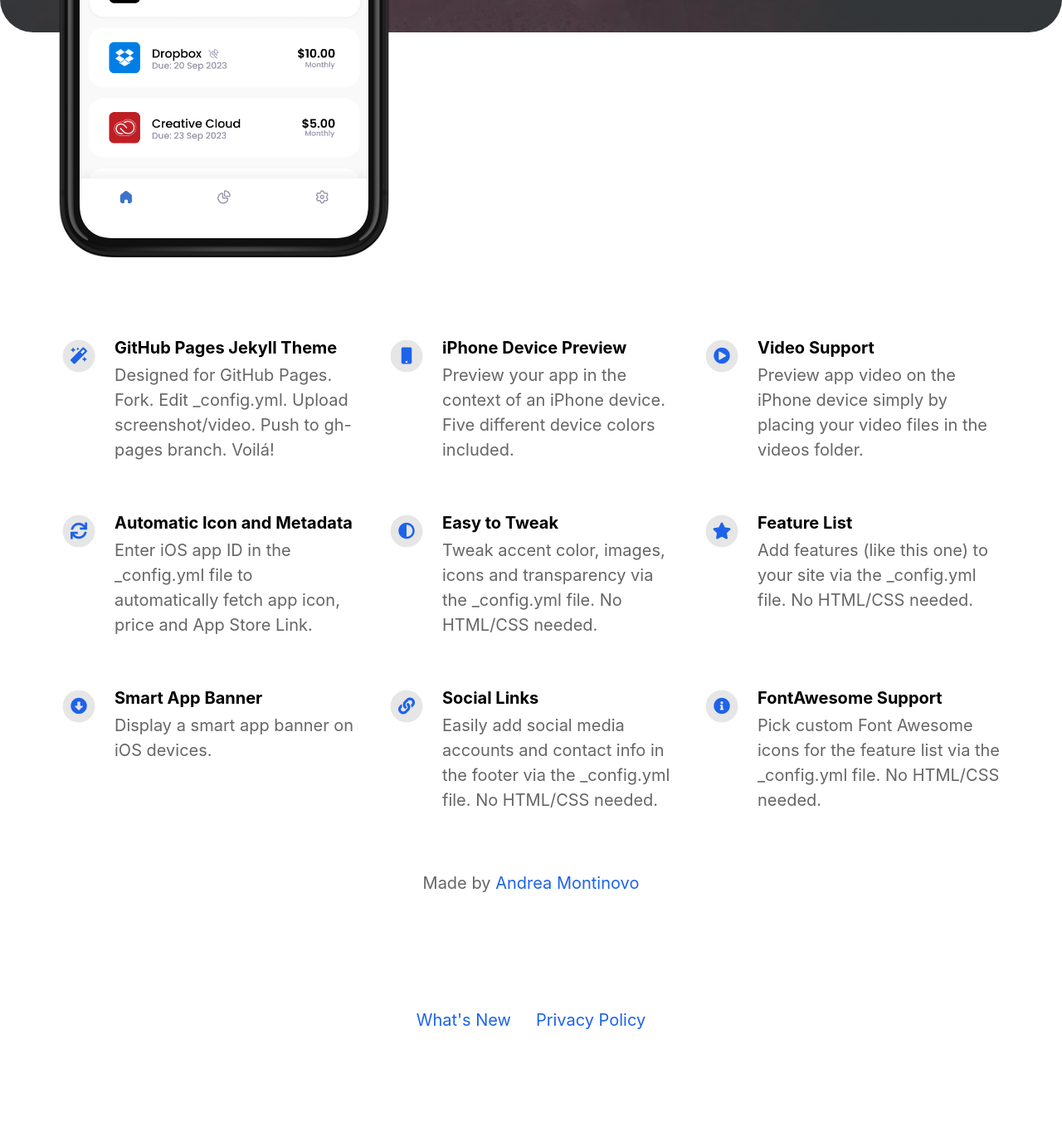
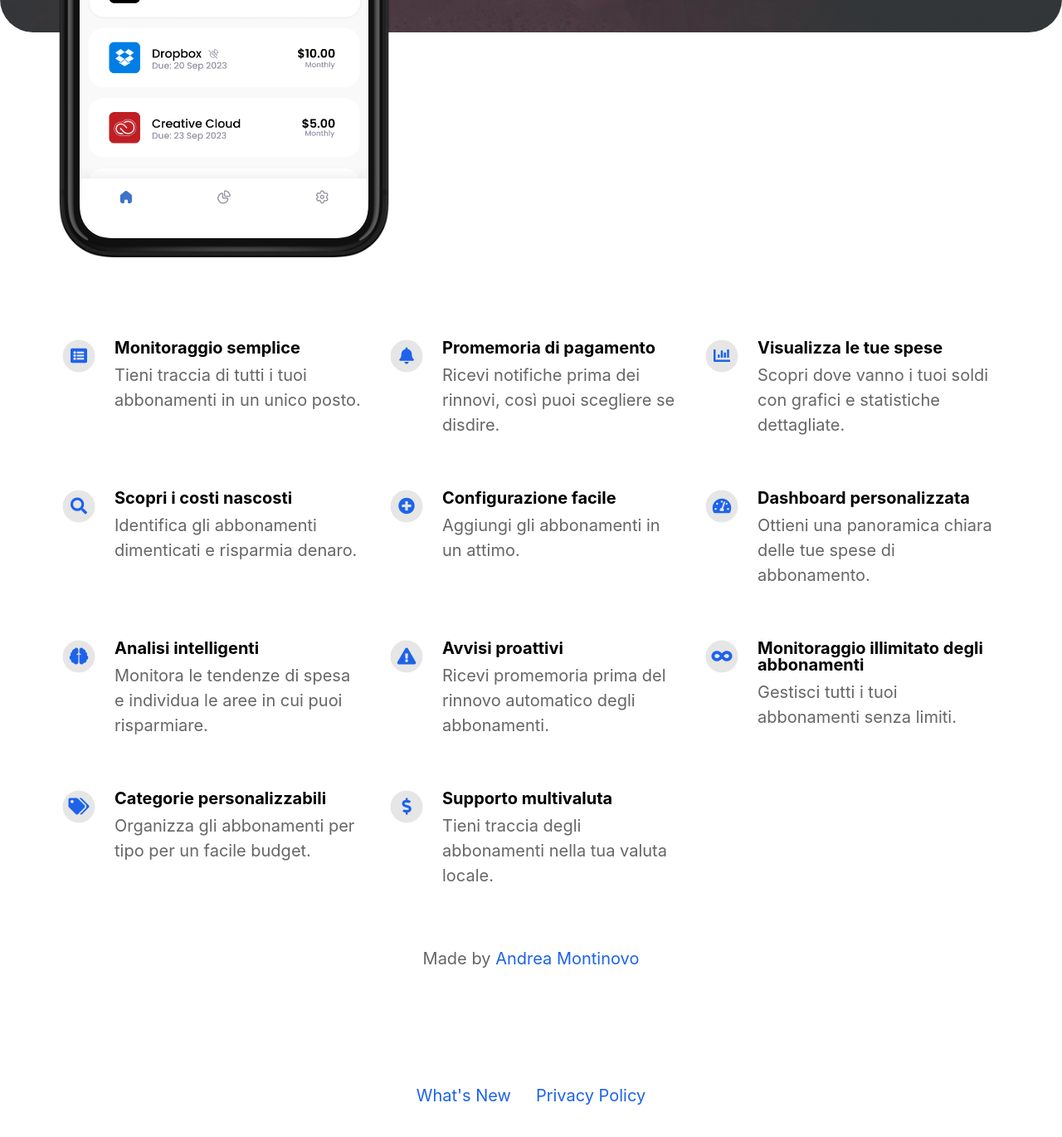
Before and after one commit to AndreaMontinovo/subwebsite, a Jekyll site: the page built from index.html, in a window 1280 px wide and 1400 px high, scrolled down 675 px. Shown: the top 1370 px of the window at 83% size. Built offline with Jekyll 4.4.1, drawn with Linux system fonts in a browser that asks for light colours; nearby versions of some CDN libraries; before the commit the page ends 1984 px from its top, so only the background shows below that.

Commit message:
added features

```diff
--- a/_config.yml
+++ b/_config.yml
@@ -36,45 +36,50 @@ mastodon_link                             :
 # Feature List                            Edit, add or remove features to be presented.
 features                                  :
 
-  - title                                 : GitHub Pages Jekyll Theme
-    description                           : Designed for GitHub Pages. Fork. Edit _config.yml. Upload screenshot/video. Push to gh-pages branch. Voilá!
-    fontawesome_icon_name                 : magic
+  - title                                 : Monitoraggio semplice
+    description                           : Tieni traccia di tutti i tuoi abbonamenti in un unico posto.
+    fontawesome_icon_name                 : list-alt
 
-  - title                                 : iPhone Device Preview
-    description                           : Preview your app in the context of an iPhone device. Five different device colors included.
-    fontawesome_icon_name                 : mobile
+  - title                                 : Promemoria di pagamento
+    description                           : Ricevi notifiche prima dei rinnovi, così puoi scegliere se disdire.
+    fontawesome_icon_name                 : bell
 
-  - title                                 : Video Support
-    description                           : Preview app video on the iPhone device simply by placing your video files in the videos folder.
-    fontawesome_icon_name                 : play-circle
+  - title                                 : Visualizza le tue spese
+    description                           : Scopri dove vanno i tuoi soldi con grafici e statistiche dettagliate.
+    fontawesome_icon_name                 : chart-bar
 
-  - title                                 : Automatic Icon and Metadata
-    description                           : Enter iOS app ID in the _config.yml file to automatically fetch app icon, price and App Store Link.
-    fontawesome_icon_name                 : sync
+  - title                                 : Scopri i costi nascosti
+    description                           : Identifica gli abbonamenti dimenticati e risparmia denaro.
+    fontawesome_icon_name                 : search
 
-  - title                                 : Easy to Tweak
-    description                           : Tweak accent color, images, icons and transparency via the _config.yml file. No HTML/CSS needed.
-    fontawesome_icon_name                 : adjust
+  - title                                 : Configurazione facile
+    description                           : Aggiungi gli abbonamenti in un attimo.
+    fontawesome_icon_name                 : plus-circle
 
-  - title                                 : Feature List
-    description                           : Add features (like this one) to your site via the _config.yml file. No HTML/CSS needed.
-    fontawesome_icon_name                 : star
+  - title                                 : Dashboard personalizzata
+    description                           : Ottieni una panoramica chiara delle tue spese di abbonamento.
+    fontawesome_icon_name                 : tachometer-alt
 
-  - title                                 : Smart App Banner
-    description                           : Display a smart app banner on iOS devices.
-    fontawesome_icon_name                 : arrow-alt-circle-down
+  - title                                 : Analisi intelligenti
+    description                           : Monitora le tendenze di spesa e individua le aree in cui puoi risparmiare.
+    fontawesome_icon_name                 : brain
 
-  - title                                 : Social Links
-    description                           : Easily add social media accounts and contact info in the footer via the _config.yml file. No HTML/CSS needed.
-    fontawesome_icon_name                 : link
+  - title                                 : Avvisi proattivi
+    description                           : Ricevi promemoria prima del rinnovo automatico degli abbonamenti.
+    fontawesome_icon_name                 : exclamation-triangle
 
-  - title                                 : FontAwesome Support
-    description                           : Pick custom Font Awesome icons for the feature list via the _config.yml file. No HTML/CSS needed.
-    fontawesome_icon_name                 : info-circle
+  - title                                 : Monitoraggio illimitato degli abbonamenti
+    description                           : Gestisci tutti i tuoi abbonamenti senza limiti.
+    fontawesome_icon_name                 : infinity
 
-  - title                                 : # New Feature Title
-    description                           : # New Feature Description
-    fontawesome_icon_name                 : # Enter Font Awesome icon name (e.g. star). Find icons on fontawesome.com/icons.
+  - title                                 : Categorie personalizzabili
+    description                           : Organizza gli abbonamenti per tipo per un facile budget.
+    fontawesome_icon_name                 : tags
+
+  - title                                 : Supporto multivaluta
+    description                           : Tieni traccia degli abbonamenti nella tua valuta locale.
+    fontawesome_icon_name                 : dollar-sign
+
 
 
 
```
